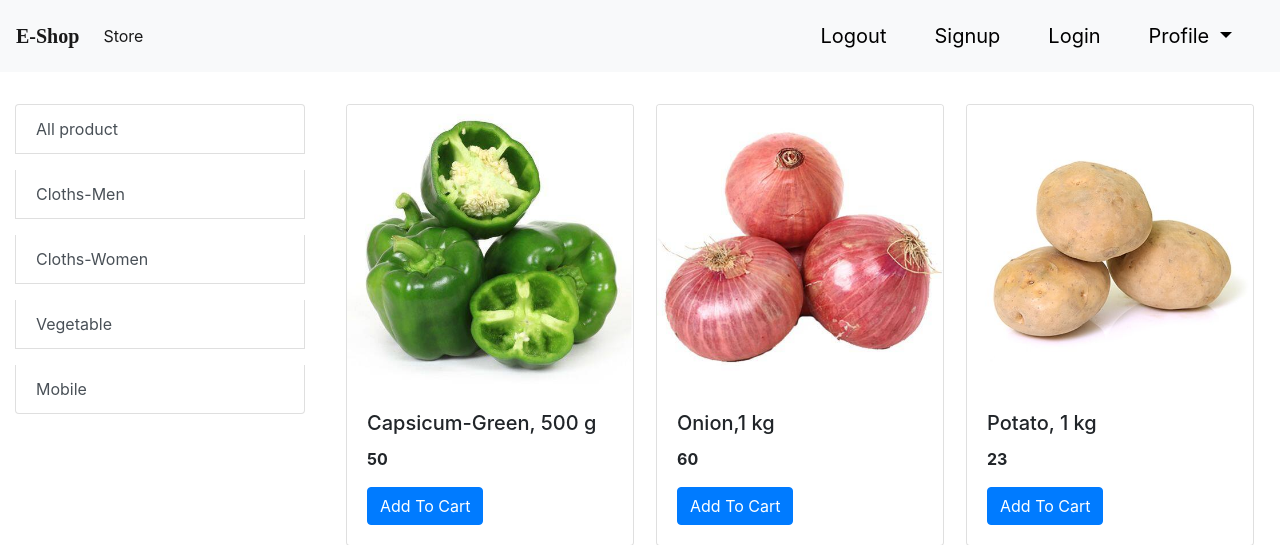
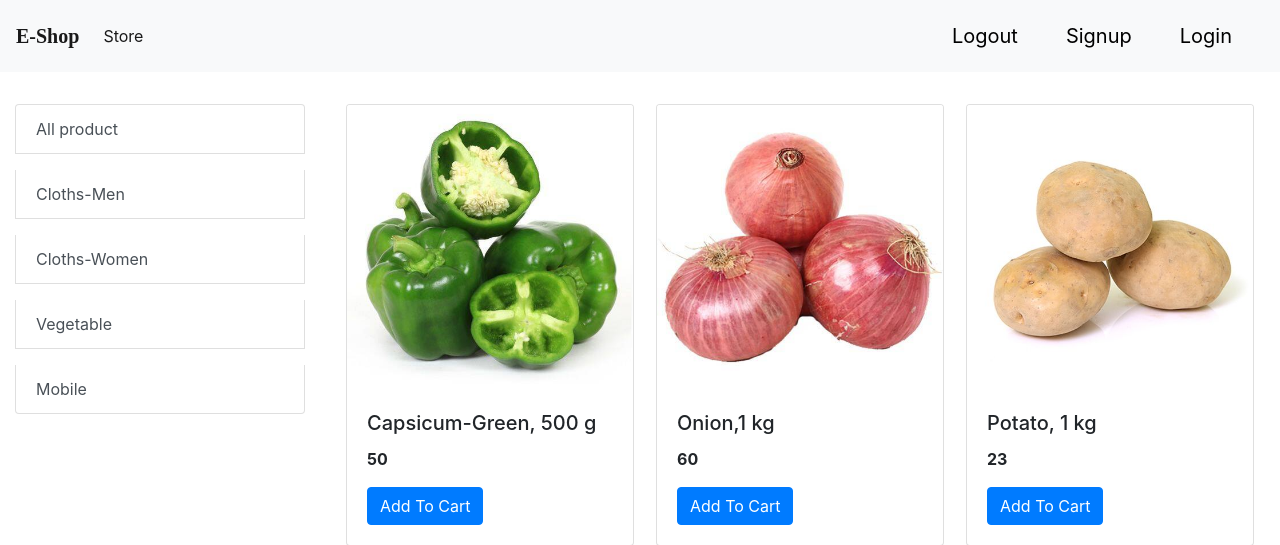
Before and after one commit to layaaugustine/eShop-Online-Shopping-App, a Django app: page / in a window 1280 px wide. Shown: the top 545 px of the page. Run offline with Django 4.2, Linux system fonts and the light colour scheme; data comes from the database, SQL or seed files in the repository; both versions use the stored data as it was after the commit.

Commit message:
modified

```diff
--- a/Eshop/store/Templates/base.html
+++ b/Eshop/store/Templates/base.html
@@ -45,10 +45,10 @@
             <a class="nav-link" href="/login" style="color: black;">Login</a>
           </li>
 
-          <li class="nav-item dropdown navbar-brand">
-            <a class="nav-link dropdown-toggle" href="#" id="navbarDropdownMenuLink" role="button" data-toggle="dropdown" aria-haspopup="true" aria-expanded="false" style="color: black;">
+          <!-- <li class="nav-item dropdown navbar-brand"> -->
+            <!-- <a class="nav-link dropdown-toggle" href="#" id="navbarDropdownMenuLink" role="button" data-toggle="dropdown" aria-haspopup="true" aria-expanded="false" style="color: black;">
               Profile
-            </a>
+            </a> -->
             <div class="dropdown-menu" aria-labelledby="navbarDropdownMenuLink">
               <a class="dropdown-item" href="#">Action</a>
               <a class="dropdown-item" href="#">Another action</a>
--- a/Eshop/store/views.py
+++ b/Eshop/store/views.py
@@ -34,6 +34,7 @@ def index(request):
     data={'products':prdts,'categories':catgry}
     # data['products']=prdts
     # data['categories']=catgry
+    print('you are :',request.session.get('email'))
     return render(request,'index.html',data)
 
 # signup - inside class
@@ -211,8 +212,14 @@ class Login(View):
 
         if customer:
             flag=check_password(password , customer.password)
+
             if flag:
+
+                request.session['customer_id']=customer.id
+                request.session['email']=customer.email
+
                 return redirect('homepage')
+
             else:
                 error_message = "invalid password"
         else:
```
Also changed, not shown: Eshop/db.sqlite3.
